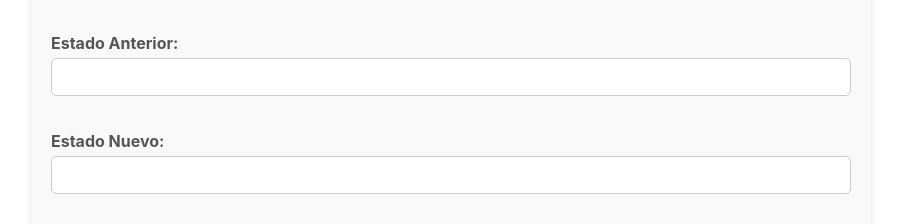
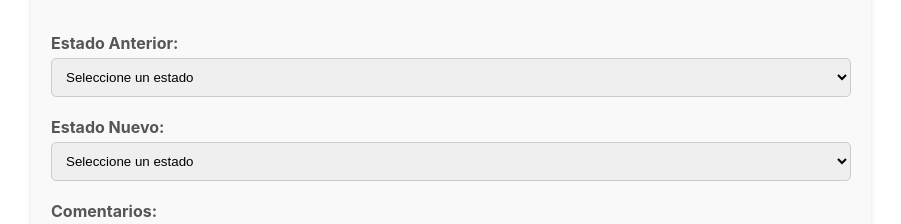
Before and after one commit to LeUwUr/homeconnect, a React (Create React App) app in the folder frontend/: page /historial in a window 1280 px wide. Shown: the part 164-388 px from the top of the page, without its empty margins (189-1090 px from the left). Built offline with nearby package versions, Linux system fonts and the light colour scheme; no server answers.

Commit message:
Cambio en el frontend (component Historial)

```diff
--- a/frontend/src/components/HistorialForm.jsx
+++ b/frontend/src/components/HistorialForm.jsx
@@ -160,25 +160,33 @@ const HistorialForm = () => {
         </div>
         <div className="form-group">
   <label htmlFor="estado_anterior">Estado Anterior:</label>
-          <input
-            type="text"
+    <select
       name="estado_anterior"
       value={formData.estado_anterior}
       onChange={handleChange}
       required
       className="form-input"
-          />
+    >
+    <option value="" disabled>Seleccione un estado</option>
+    <option value="pendiente">Pendiente</option>
+    <option value="aprobada">Aprobada</option>
+      <option value="rechazada">Rechazada</option>
+    </select>
   </div>
   <div className="form-group">
     <label htmlFor="estado_nuevo">Estado Nuevo:</label>
-          <input
-            type="text"
+    <select
       name="estado_nuevo"
       value={formData.estado_nuevo}
       onChange={handleChange}
       required
       className="form-input"
-          />
+    >
+      <option value="" disabled>Seleccione un estado</option>
+      <option value="pendiente">Pendiente</option>
+      <option value="aprobada">Aprobada</option>
+      <option value="rechazada">Rechazada</option>
+    </select>
   </div>
         <div className="form-group">
           <label htmlFor="comentarios">Comentarios:</label>
```
Lines whose indentation alone changed are shown as unchanged.
